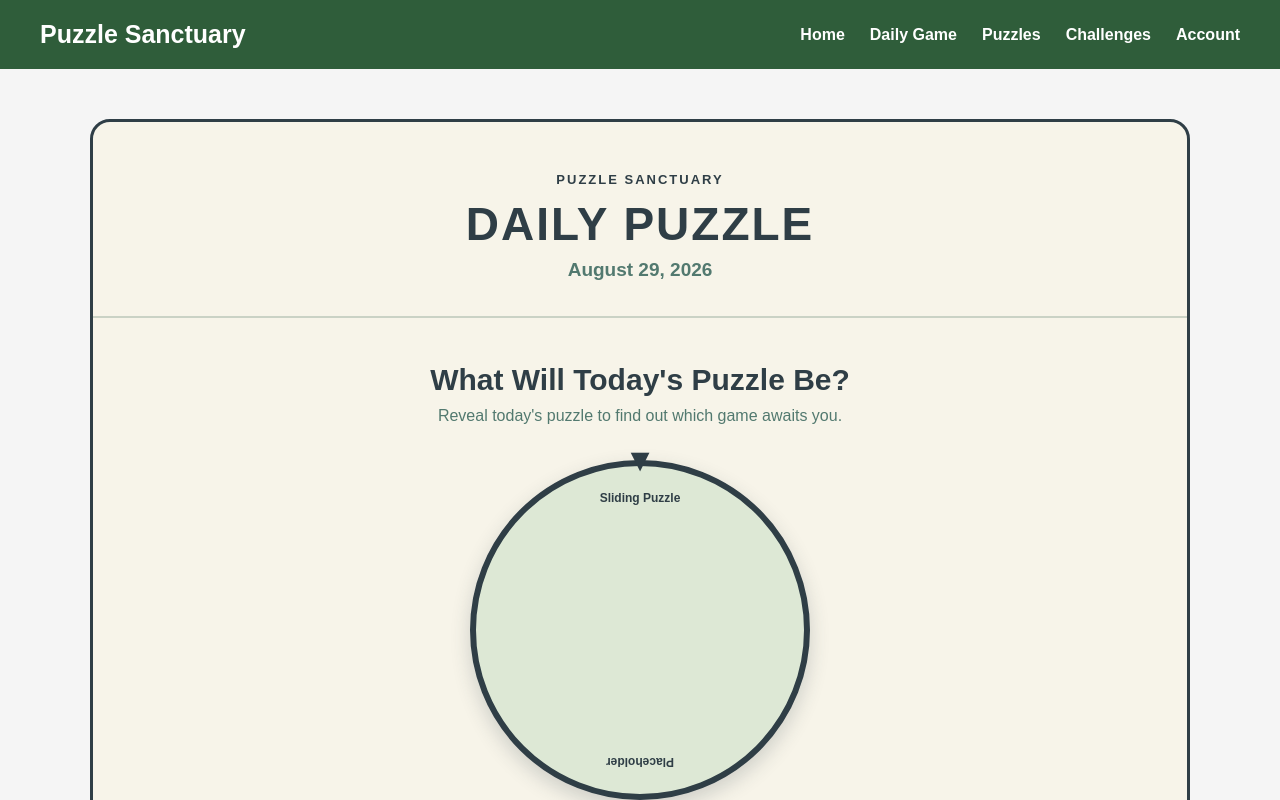
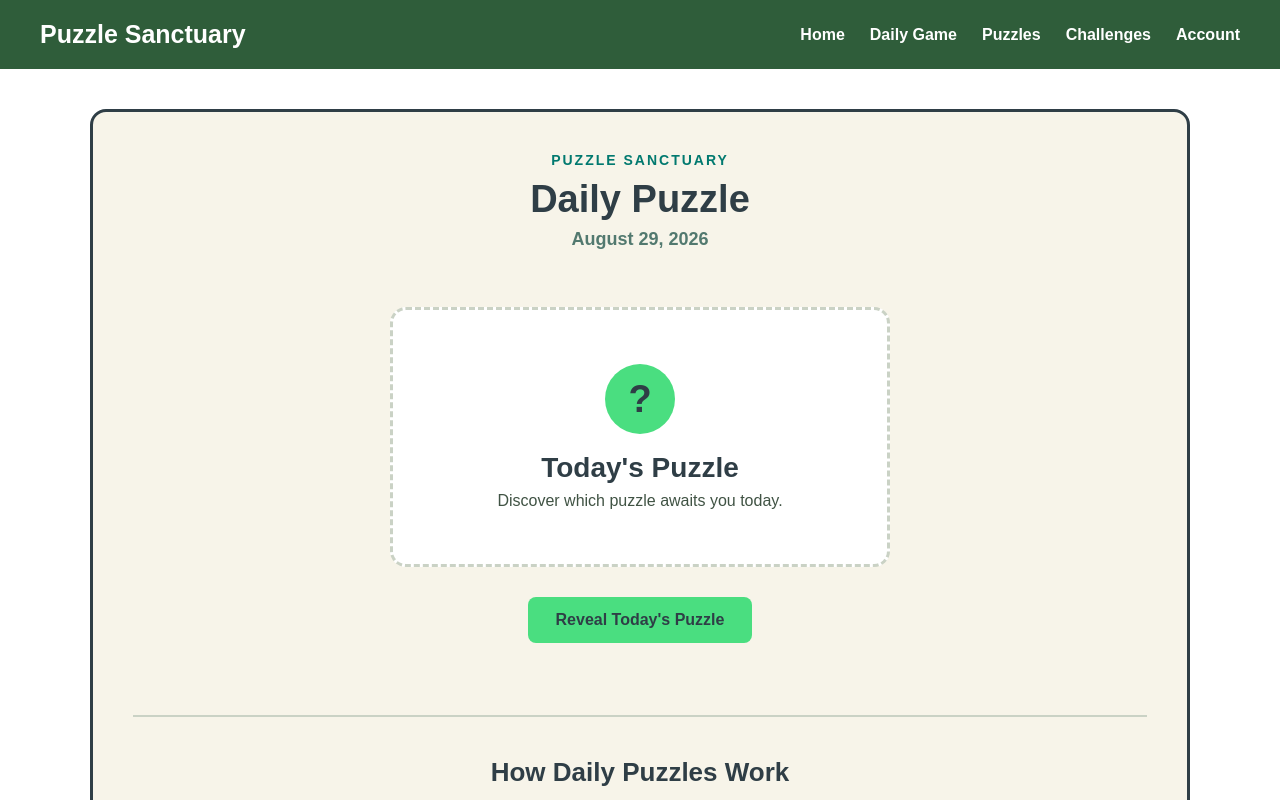
Before and after one commit to DSI64/Puzzle-Sanctuary, a React (Vite) app in the folder Frontend/: page /daily in a window 1280 px wide. Shown: the top 800 px of the page. Built offline with nearby package versions, Linux system fonts and the light colour scheme; what @dicebear/styles would draw is missing.

Commit message:
Updated Home and Daily Puzzle Page

```diff
--- a/Frontend/src/pages-css/DailyGame.css
+++ b/Frontend/src/pages-css/DailyGame.css
@@ -1,148 +1,175 @@
-/* Main page */
-
 .daily-game-page {
   min-height: 100vh;
-  padding: 50px 30px;
-  background: #f5f5f5;
+  padding: 40px;
+  display: flex;
+  justify-content: center;
+  box-sizing: border-box;
+  background: #ffffff;
 }
 
 .daily-game-container {
-  max-width: 1100px;
-  margin: 0 auto;
+  width: 1100px;
+  padding: 40px;
+  border: 3px solid #2f3e46;
+  border-radius: 16px;
   background: #f7f4e9;
-  border: 3px solid #2f3e46;
-  border-radius: 20px;
-  overflow: hidden;
+  box-sizing: border-box;
 }
 
 /* Header */
 
 .daily-game-header {
-  padding: 50px 30px 35px;
   text-align: center;
+  margin-bottom: 45px;
+}
+
+.daily-game-header .page-label {
+  margin: 0 0 10px;
+  color: #01796f;
+  font-size: 14px;
+  font-weight: 700;
+  letter-spacing: 2px;
 }
 
 .daily-game-header h1 {
-  margin: 8px 0;
+  margin: 0 0 8px;
   color: #2f3e46;
-  font-size: 46px;
-  text-transform: uppercase;
-  letter-spacing: 2px;
+  font-size: 38px;
 }
 
 .daily-date {
   margin: 0;
   color: #52796f;
-  font-size: 19px;
+  font-size: 18px;
   font-weight: 600;
 }
 
-/* Wheel section */
+/* Daily puzzle */
 
-.daily-wheel-section {
-  padding: 45px 30px 55px;
+.daily-puzzle-section {
+  min-height: 360px;
+  display: flex;
+  flex-direction: column;
+  align-items: center;
+  justify-content: center;
   text-align: center;
-  border-top: 2px solid #cad2c5;
 }
 
-.daily-wheel-section h2,
-.daily-how-section h2 {
-  margin: 0 0 10px;
-  color: #2f3e46;
-  font-size: 30px;
-}
+/* Before reveal */
 
-.daily-wheel-description {
-  margin: 0 0 35px;
-  color: #52796f;
-}
-
-/* Wheel */
-
-.daily-wheel-container {
-  position: relative;
-  width: 340px;
-  height: 340px;
-  margin: 0 auto 35px;
-}
-
-.daily-wheel {
-  width: 100%;
-  height: 100%;
-  position: relative;
-  border: 6px solid #2f3e46;
-  border-radius: 50%;
-  overflow: hidden;
-  background: #dde8d5;
-  box-shadow:
-    0 8px 20px rgba(47, 62, 70, 0.2);
-}
-
-.wheel-section {
-  position: absolute;
-  width: 50%;
-  height: 50%;
-  top: 0;
-  left: 25%;
-  transform-origin: 50% 100%;
+.daily-puzzle-preview {
+  width: 500px;
+  max-width: 100%;
+  min-height: 260px;
+  margin-bottom: 30px;
+  padding: 35px;
   display: flex;
-  align-items: flex-start;
+  flex-direction: column;
+  align-items: center;
   justify-content: center;
-  padding-top: 25px;
+  border: 3px dashed #cad2c5;
+  border-radius: 16px;
+  background: #ffffff;
   box-sizing: border-box;
 }
 
-.wheel-section span {
-  width: 100px;
+.daily-puzzle-icon {
+  width: 70px;
+  height: 70px;
+  margin-bottom: 18px;
+  display: flex;
+  align-items: center;
+  justify-content: center;
+  border-radius: 50%;
+  background: #4ade80;
   color: #2f3e46;
-  font-size: 12px;
-  font-weight: 700;
-  text-align: center;
+  font-size: 38px;
+  font-weight: 800;
 }
 
-/* Pointer */
-
-.wheel-pointer {
-  position: absolute;
-  top: -18px;
-  left: 50%;
-  z-index: 5;
-  transform: translateX(-50%);
+.daily-puzzle-preview h2 {
+  margin: 0 0 8px;
   color: #2f3e46;
-  font-size: 32px;
+  font-size: 28px;
 }
 
-/* Spin animation */
-
-.daily-wheel-container.spinning .daily-wheel {
-  animation: daily-wheel-spin 2.5s ease-out;
+.daily-puzzle-preview p {
+  margin: 0;
+  color: #405344;
+  font-size: 16px;
 }
 
-@keyframes daily-wheel-spin {
-  from {
-    transform: rotate(0deg);
+/* Revealed puzzle */
+
+.daily-puzzle-revealed {
+  width: 600px;
+  max-width: 100%;
+  min-height: 300px;
+  padding: 45px 35px;
+  display: flex;
+  flex-direction: column;
+  align-items: center;
+  justify-content: center;
+  border: 3px solid #cad2c5;
+  border-radius: 16px;
+  background: #ffffff;
+  box-sizing: border-box;
+  animation: puzzle-reveal 0.5s ease;
+}
+
+.daily-result-label {
+  margin: 0 0 12px;
+  color: #01796f;
+  font-size: 14px;
+  font-weight: 800;
+  letter-spacing: 2px;
+}
+
+.daily-puzzle-revealed h2 {
+  margin: 0 0 15px;
+  color: #2f3e46;
+  font-size: 36px;
+}
+
+.daily-puzzle-description {
+  max-width: 500px;
+  margin: 0 0 30px;
+  color: #405344;
+  font-size: 17px;
+  line-height: 1.6;
+}
+
+@keyframes puzzle-reveal {
+  0% {
+    opacity: 0;
+    transform: translateY(12px);
   }
 
-  to {
-    transform: rotate(1080deg);
+  100% {
+    opacity: 1;
+    transform: translateY(0);
   }
 }
 
-/* Reveal button */
+/* Buttons */
+
+.reveal-daily-button,
+.play-daily-button {
+  min-width: 220px;
+  padding: 14px 28px;
+  border: none;
+  border-radius: 8px;
+  font-size: 16px;
+  font-weight: 700;
+  cursor: pointer;
+  transition:
+    transform 0.15s ease,
+    background 0.15s ease;
+}
 
 .reveal-daily-button {
-  padding: 15px 35px;
-  border: none;
-  border-radius: 10px;
   background: #4ade80;
   color: #2f3e46;
-  cursor: pointer;
-  font-size: 17px;
-  font-weight: 700;
-  box-shadow: 0 5px 0 #2f3e46;
-  transition:
-    background 0.15s ease,
-    transform 0.15s ease;
 }
 
 .reveal-daily-button:hover {
@@ -150,62 +177,29 @@
   transform: translateY(-2px);
 }
 
-.reveal-daily-button:active {
-  transform: translateY(3px);
-  box-shadow: 0 2px 0 #2f3e46;
-}
-
-.reveal-daily-button:disabled {
-  opacity: 0.7;
-  cursor: not-allowed;
-}
-
-/* Daily result */
-
-.daily-result {
-  margin-top: 10px;
-}
-
-.daily-result p {
-  margin: 0 0 5px;
-  color: #52796f;
-  font-size: 14px;
-  font-weight: 700;
-  text-transform: uppercase;
-  letter-spacing: 1px;
-}
-
-.daily-result h3 {
-  margin: 0 0 20px;
-  color: #2f3e46;
-  font-size: 32px;
-}
-
 .play-daily-button {
-  padding: 13px 30px;
-  border: 2px solid #2f3e46;
-  border-radius: 10px;
-  background: #ffffff;
-  color: #2f3e46;
-  cursor: pointer;
-  font-size: 16px;
-  font-weight: 700;
+  background: #01796f;
+  color: white;
 }
 
 .play-daily-button:hover {
-  background: #dde8d5;
+  background: #2f3e46;
+  transform: translateY(-2px);
 }
 
 /* How it works */
 
 .daily-how-section {
-  padding: 45px 40px 55px;
+  margin-top: 60px;
+  padding-top: 40px;
   border-top: 2px solid #cad2c5;
 }
 
 .daily-how-section h2 {
+  margin: 0 0 25px;
+  color: #2f3e46;
+  font-size: 26px;
   text-align: center;
-  margin-bottom: 30px;
 }
 
 .daily-how-grid {
@@ -222,11 +216,12 @@
   border: 2px solid #cad2c5;
   border-radius: 12px;
   background: #ffffff;
+  text-align: left;
 }
 
 .daily-step-number {
-  width: 34px;
-  height: 34px;
+  width: 38px;
+  height: 38px;
   flex-shrink: 0;
   display: flex;
   align-items: center;
@@ -234,17 +229,19 @@
   border-radius: 50%;
   background: #4ade80;
   color: #2f3e46;
-  font-weight: 700;
+  font-size: 18px;
+  font-weight: 800;
 }
 
 .daily-how-card h3 {
   margin: 0 0 6px;
   color: #2f3e46;
+  font-size: 18px;
 }
 
 .daily-how-card p {
   margin: 0;
-  color: #555;
+  color: #405344;
   font-size: 14px;
   line-height: 1.5;
 }
@@ -253,19 +250,50 @@
 
 @media (max-width: 700px) {
   .daily-game-page {
-    padding: 20px 10px;
+    padding: 20px;
+  }
+
+  .daily-game-container {
+    padding: 25px 20px;
   }
 
   .daily-game-header h1 {
-    font-size: 36px;
+    font-size: 32px;
   }
 
-  .daily-wheel-container {
-    width: 280px;
-    height: 280px;
+  .daily-puzzle-preview,
+  .daily-puzzle-revealed {
+    width: 100%;
   }
 
   .daily-how-grid {
     grid-template-columns: 1fr;
   }
 }
+
+@media (max-width: 450px) {
+  .daily-game-page {
+    padding: 10px;
+  }
+
+  .daily-game-container {
+    padding: 25px 15px;
+  }
+
+  .daily-puzzle-preview {
+    min-height: 230px;
+    padding: 25px;
+  }
+
+  .daily-puzzle-revealed {
+    padding: 35px 20px;
+  }
+
+  .daily-puzzle-revealed h2 {
+    font-size: 30px;
+  }
+
+  .daily-puzzle-description {
+    font-size: 16px;
+  }
+}
--- a/Frontend/src/pages-css/Home.css
+++ b/Frontend/src/pages-css/Home.css
@@ -191,6 +191,41 @@
   transform: translateY(-3px);
 }
 
+/* ============================================================
+   Daily Puzzle Button
+   ============================================================ */
+
+.hero .puzzle-piece-4 {
+  margin-top: 20px;
+  padding: 18px 38px;
+
+  border: none;
+  border-radius: 10px;
+
+  background: #4ade80;
+  color: #26352a;
+
+  font-size: 19px;
+  font-weight: bold;
+  font-family: inherit;
+
+  cursor: pointer;
+  text-decoration: none;
+  display: inline-block;
+
+  box-shadow: 0 4px 10px rgba(47, 93, 58, 0.2);
+
+  transition:
+    transform 0.2s ease,
+    background 0.2s ease,
+    box-shadow 0.2s ease;
+}
+
+.hero .puzzle-piece-4:hover {
+  background: #22c55e;
+  transform: translateY(-5px) scale(1.04);
+  box-shadow: 0 8px 18px rgba(47, 93, 58, 0.3);
+}
 
 /* ============================================================
    Background Decorations
--- a/Frontend/src/pages-jsx/DailyGame.jsx
+++ b/Frontend/src/pages-jsx/DailyGame.jsx
@@ -2,35 +2,25 @@ import { useState } from "react";
 import "../pages-css/DailyGame.css";
 
 function DailyGame() {
-  const [isSpinning, setIsSpinning] = useState(false);
-  const [revealedGame, setRevealedGame] = useState(null);
+  const [revealedGame, setRevealedGame] = useState(false);
 
-  // Area for games on the Wheel
-  const puzzleGames = [
-    "Sliding Puzzle",
-    "Placeholder"
-  ];
-
-  const handleRevealGame = () => {
-    if (isSpinning || revealedGame) {
-      return;
-    }
-
-    setIsSpinning(true);
-
-    setTimeout(() => {
-      setRevealedGame("Sliding Puzzle");
-      setIsSpinning(false);
-    }, 2500);
+  const todaysGame = {
+    name: "Sliding Puzzle",
+    description:
+      "Slide the pieces into place to recreate the image.",
   };
 
-  // Current Time based on US EST
   const today = new Date();
+
   const formattedDate = today.toLocaleDateString("en-US", {
     month: "long",
     day: "numeric",
     year: "numeric",
   });
+
+  const handleRevealGame = () => {
+    setRevealedGame(true);
+  };
 
   return (
     <main className="daily-game-page">
@@ -48,64 +38,46 @@ function DailyGame() {
           </p>
         </header>
 
-        {/* Daily Game Wheel */}
+        {/* Daily Puzzle */}
 
-        <section className="daily-wheel-section">
+        <section className="daily-puzzle-section">
 
-          <h2>What Will Today's Puzzle Be?</h2>
+          {!revealedGame ? (
+            <>
+              <div className="daily-puzzle-preview">
+                <span className="daily-puzzle-icon">?</span>
 
-          <p className="daily-wheel-description">
-            Reveal today's puzzle to find out which game
-            awaits you.
+                <h2>Today's Puzzle</h2>
+
+                <p>
+                  Discover which puzzle awaits you today.
                 </p>
-
-          <div
-            className={`daily-wheel-container ${
-              isSpinning ? "spinning" : ""
-            }`}
-          >
-            <div className="wheel-pointer">
-              ▼
               </div>
 
-            <div className="daily-wheel">
-              {puzzleGames.map((game, index) => (
-                <div
-                  key={game}
-                  className="wheel-section"
-                  style={{
-                    transform: `rotate(${
-                      index * (360 / puzzleGames.length)
-                    }deg)`,
-                  }}
-                >
-                  <span>
-                    {game}
-                  </span>
-                </div>
-              ))}
-            </div>
-          </div>
-
-          {!revealedGame ? (
               <button
                 className="reveal-daily-button"
                 onClick={handleRevealGame}
-              disabled={isSpinning}
               >
-              {isSpinning
-                ? "Revealing..."
-                : "Reveal Daily Game"}
+                Reveal Today's Puzzle
               </button>
+            </>
           ) : (
-            <div className="daily-result">
-              <p>Today's Puzzle</p>
+            <div className="daily-puzzle-revealed">
 
-              <h3>{revealedGame}</h3>
+              <p className="daily-result-label">
+                TODAY'S PUZZLE
+              </p>
+
+              <h2>{todaysGame.name}</h2>
+
+              <p className="daily-puzzle-description">
+                {todaysGame.description}
+              </p>
 
               <button className="play-daily-button">
                 Play Today's Game
               </button>
+
             </div>
           )}
 
--- a/Frontend/src/pages-jsx/Home.jsx
+++ b/Frontend/src/pages-jsx/Home.jsx
@@ -1,4 +1,5 @@
 import "../pages-css/Home.css";
+import { Link } from "react-router-dom";
 
 function Home() {
   return (
@@ -33,8 +34,7 @@ function Home() {
           relaxing and entertaining puzzles.
         </p>
 
-        <button className="puzzle-piece-4">Play Today's Puzzle</button>
-      </section>
+        <Link to="/daily" className="puzzle-piece-4"> Play Today's Puzzle </Link>      </section>
 
       <section className="featured">
         <h2>Explore Puzzles</h2>
```
Lines whose indentation alone changed are shown as unchanged.
